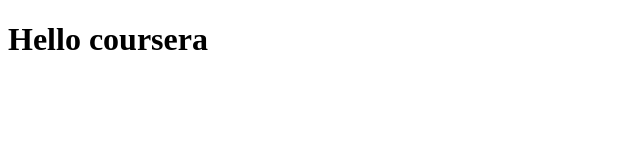
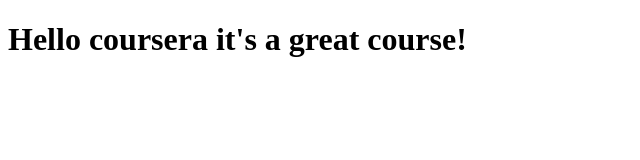
Before and after one commit to paronio/coursera-test, a plain HTML site: page site/index.html in a window 1280 px wide. Shown: the whole page, without its empty margins (0-640 px from the left). Drawn offline with Linux system fonts and the light colour scheme.

Commit message:
Small addition to our page content.

```diff
--- a/site/index.html
+++ b/site/index.html
@@ -4,7 +4,7 @@
 	<title>Hello coursera</title>
 </head>
 <body>
-<h1>Hello coursera</h1>
+<h1>Hello coursera it's a great course!</h1>
 
 </body>
 </html>
```
